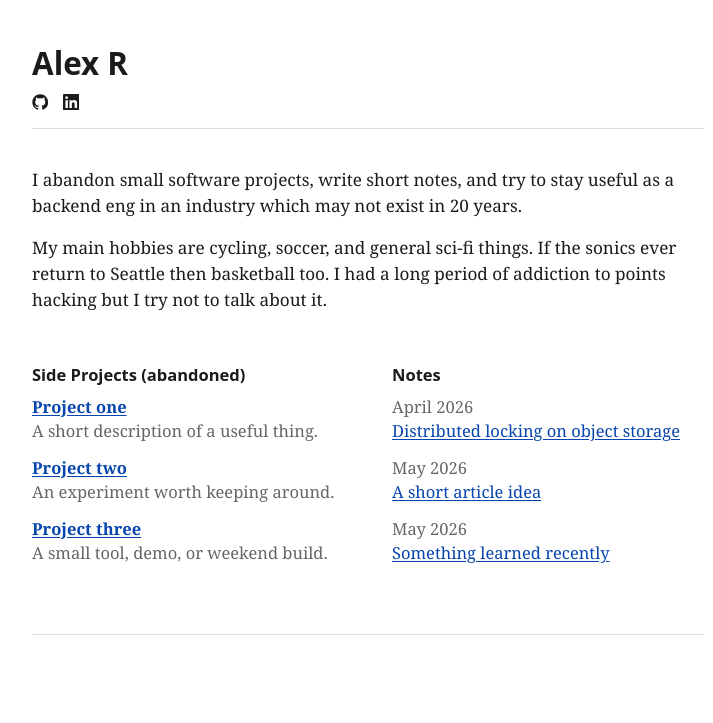
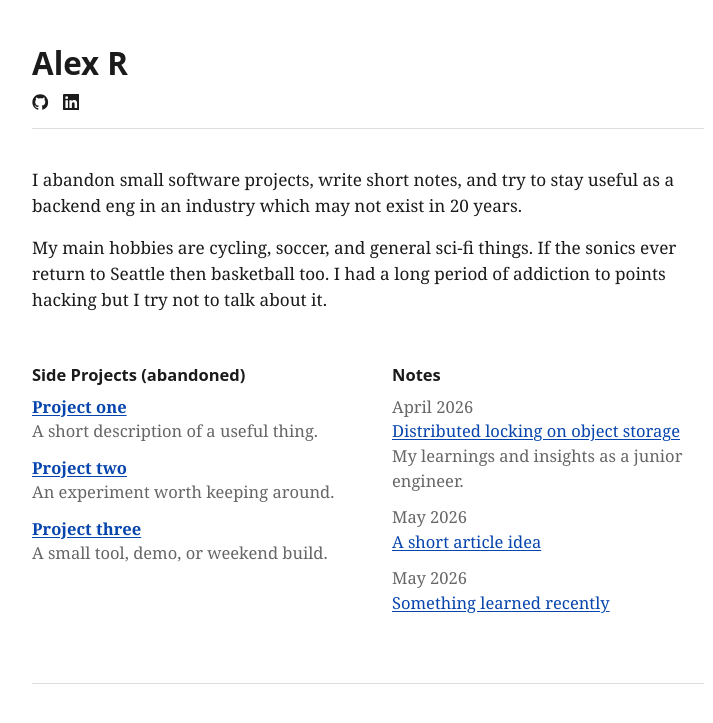
Before and after one commit to alexr17/alexr17.github.io, a Jekyll site: the page index.html, which Jekyll copies as it is, in a window 1280 px wide. Shown: the top 723 px of the page, without its empty margins (272-985 px from the left). Built offline with Jekyll 4.4.1, drawn with Linux system fonts in a browser that asks for light colours.

Commit message:
Add homepage blog description

```diff
--- a/index.html
+++ b/index.html
@@ -59,6 +59,7 @@
             <li>
               <time datetime="2026-04-01">April 2026</time>
               <a href="/notes/frictionless-distributed-locks-for-the-data-lakehouse.html">Distributed locking on object storage</a>
+              <span class="meta">My learnings and insights as a junior engineer.</span>
             </li>
             <li>
               <time datetime="2026-05-06">May 2026</time>
```
